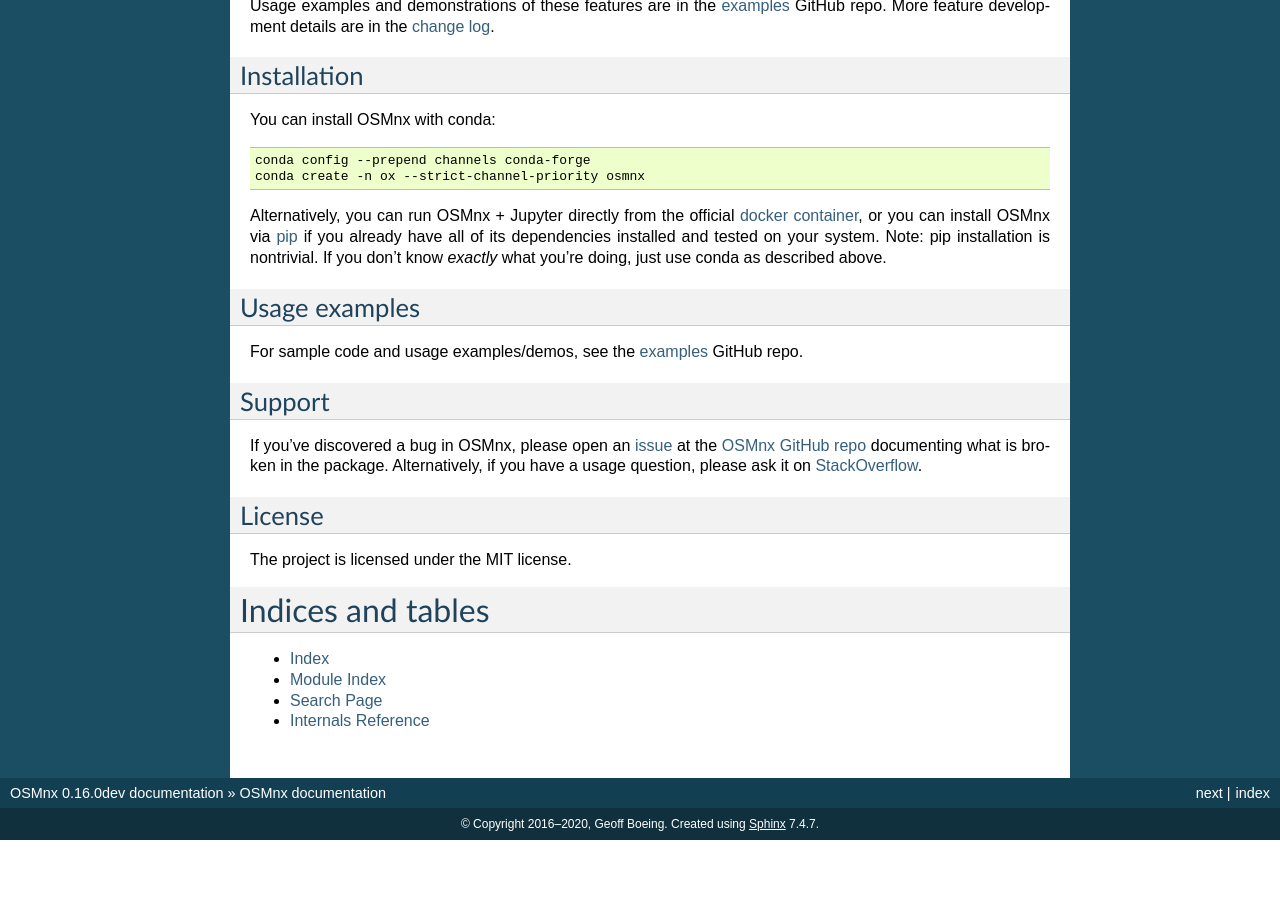
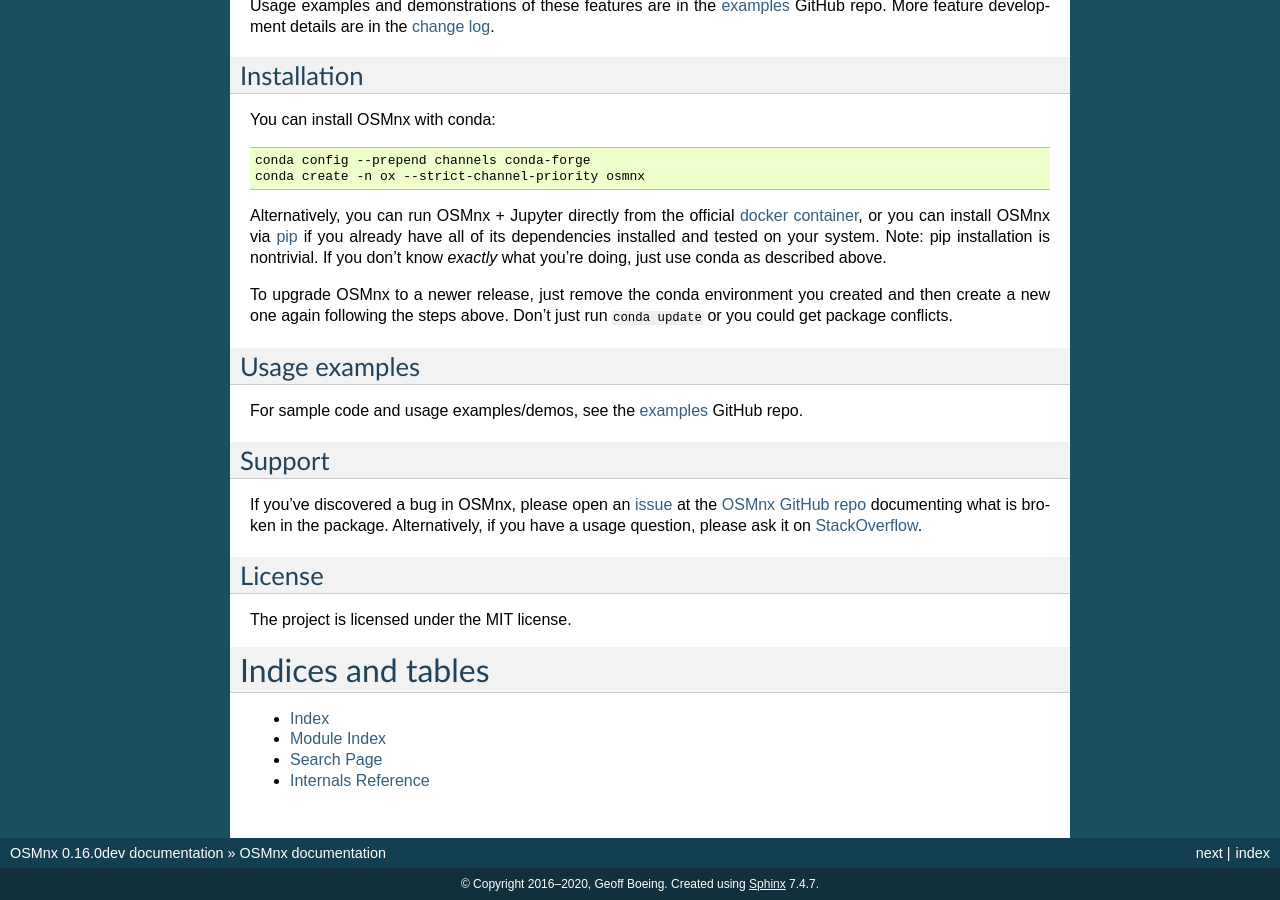
Before and after one commit to gboeing/osmnx, a Sphinx documentation site: the page built from docs/source/index.rst, in a window 1280 px wide and 900 px high, scrolled down 1394 px. Built offline with Sphinx 7.4.7, drawn with Linux system fonts in a browser that asks for light colours; before the commit the page ends 2234 px from its top, so only the background shows below that.

Commit message:
add upgrade instructions

```diff
--- a/docs/source/index.rst
+++ b/docs/source/index.rst
@@ -60,6 +60,8 @@
 
 Alternatively, you can run OSMnx + Jupyter directly from the official `docker container`_, or you can install OSMnx via `pip`_ if you already have all of its dependencies installed and tested on your system. Note: pip installation is nontrivial. If you don't know *exactly* what you're doing, just use conda as described above.
 
+To upgrade OSMnx to a newer release, just remove the conda environment you created and then create a new one again following the steps above. Don't just run :code:`conda update` or you could get package conflicts.
+
 
 Usage examples
 --------------
```
